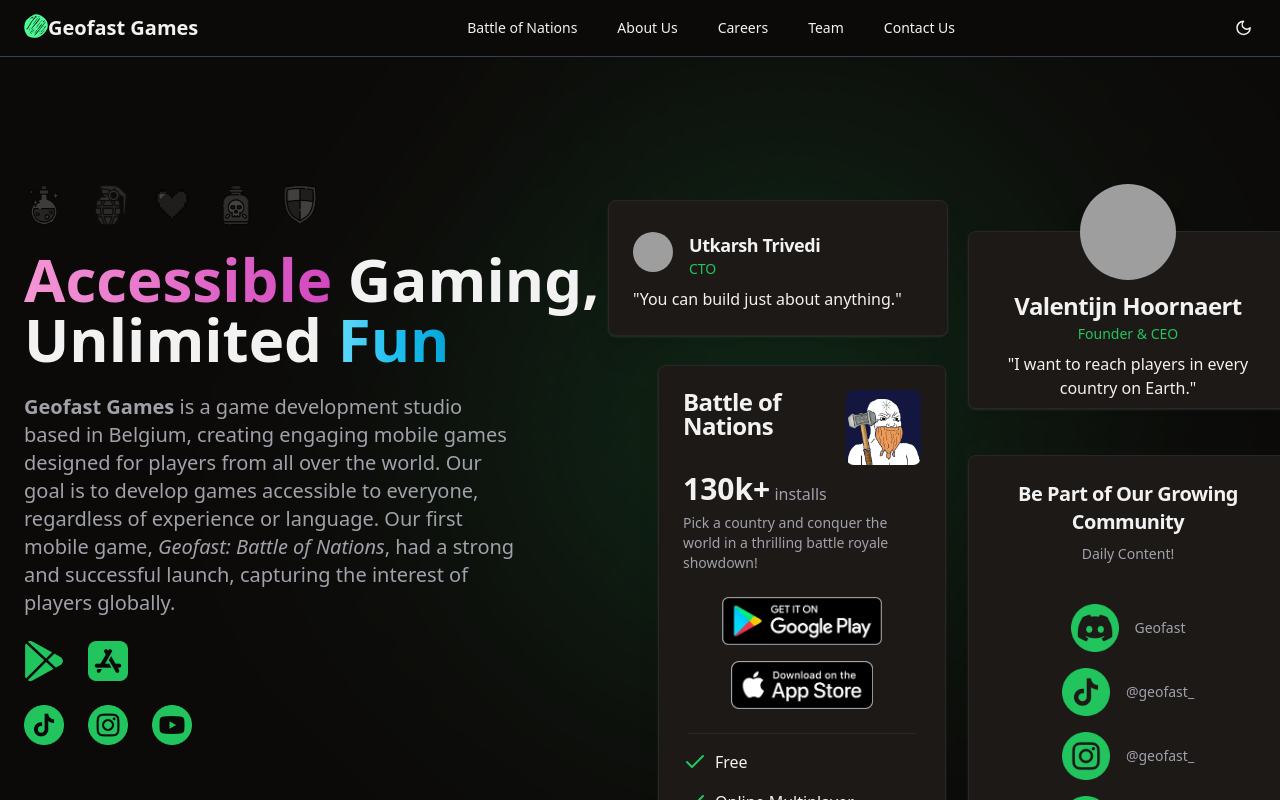
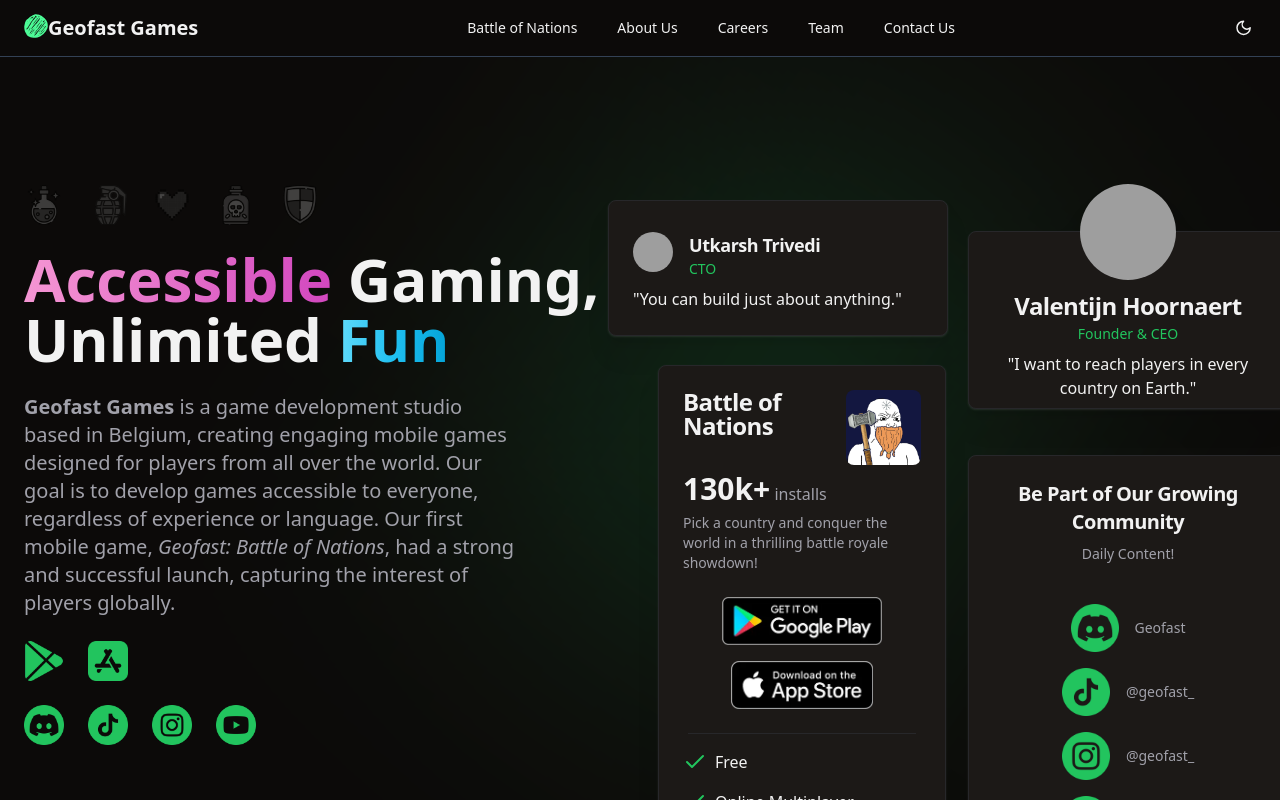
Before and after one commit to utkarshtrivedimdz/geofast-landing-page, a React (Vite) app: page / in a window 1280 px wide. Shown: the top 800 px of the page. Built offline with nearby package versions, Linux system fonts and the light colour scheme; grey boxes are pictures that could not be loaded.

Commit message:
Update Hero.tsx

```diff
--- a/src/components/Hero.tsx
+++ b/src/components/Hero.tsx
@@ -148,6 +148,17 @@ export const Hero = () => {
         {/* Social Media Icons */}
         <div className="flex justify-start gap-6 mt-6">
           <a
+            href="https://discord.gg/czV5cM8rux"
+            target="_blank"
+            rel="noreferrer"
+          >
+            <img
+              src={discordIcon}
+              alt="Discord"
+              className="h-10 w-10 object-contain"
+            />
+          </a>
+          <a
             href="https://www.tiktok.com/@geofast_"
             target="_blank"
             rel="noreferrer"
```
